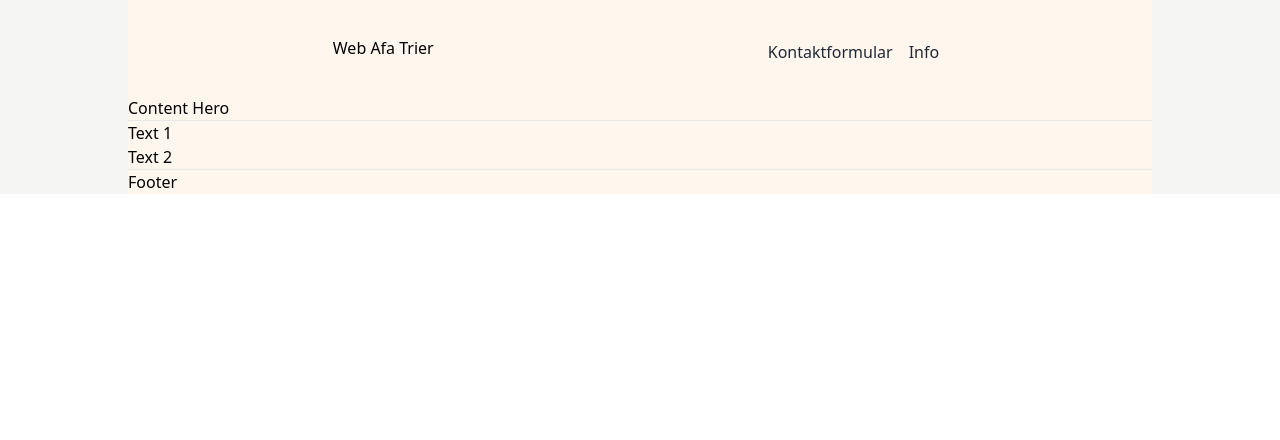
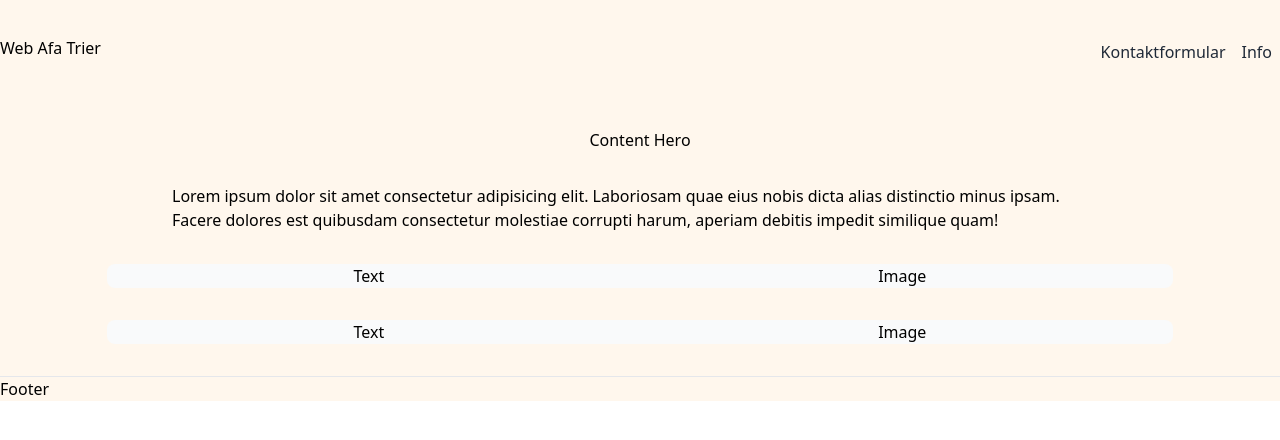
Before and after one commit to dvdptr/website-afa-trier, a Nuxt app: page / in a window 1280 px wide. Shown: the top 440 px of the page. Built offline with nearby package versions, Linux system fonts and the light colour scheme.

Commit message:
add pages and placeholder

```diff
--- a/components/Footer.vue
+++ b/components/Footer.vue
@@ -1,5 +1,5 @@
 <template>
-  <div>
+  <div class="border-t">
     <div>Footer</div>
   </div>
 </template>
--- a/components/Header.vue
+++ b/components/Header.vue
@@ -1,7 +1,7 @@
 <template>
   <div id="header" class="">
     <!-- Header NavBar total -->
-    <div class="mx-auto w-4/5 pb-2 pt-2 md:w-3/5 md:max-w-screen-xl">
+    <div class="mx-auto w-4/5 pb-2 pt-2 md:w-full md:max-w-screen-xl">
       <nav
         id="nav"
         class="flex w-full flex-wrap items-center justify-between py-6"
--- a/components/Hero.vue
+++ b/components/Hero.vue
@@ -1,5 +1,13 @@
 <template>
-  <div class="border-b">
-    <div>Content Hero</div>
+  <div class="">
+    <div class="px-4 py-8">
+      <p class="pb-8 text-center">Content Hero</p>
+      <div class="mx-auto w-3/4">
+        Lorem ipsum dolor sit amet consectetur adipisicing elit. Laboriosam quae
+        eius nobis dicta alias distinctio minus ipsam. Facere dolores est
+        quibusdam consectetur molestiae corrupti harum, aperiam debitis impedit
+        similique quam!
+      </div>
+    </div>
   </div>
 </template>
--- a/components/Overview.vue
+++ b/components/Overview.vue
@@ -1,6 +1,12 @@
 <template>
-  <div class="border-b">
-    <div>Text 1</div>
-    <div>Text 2</div>
+  <div>
+    <div class="mx-auto mb-8 flex w-5/6 justify-around rounded-lg bg-gray-50">
+      <div>Text</div>
+      <div>Image</div>
+    </div>
+    <div class="mx-auto mb-8 flex w-5/6 justify-around rounded-lg bg-gray-50">
+      <div>Text</div>
+      <div>Image</div>
+    </div>
   </div>
 </template>
--- a/layouts/default.vue
+++ b/layouts/default.vue
@@ -1,6 +1,6 @@
 <template>
   <div class="bg-stone-100">
-    <div class="mx-auto h-max max-w-screen-lg bg-orange-50">
+    <div class="mx-auto max-w-screen-xl bg-orange-50">
       <Nuxt />
     </div>
   </div>
--- /dev/null
+++ b/pages/about.vue
@@ -0,0 +1,3 @@
+<template>
+  <div></div>
+</template>
--- /dev/null
+++ b/pages/kontaktformular.vue
@@ -0,0 +1,3 @@
+<template>
+  <div></div>
+</template>
```
